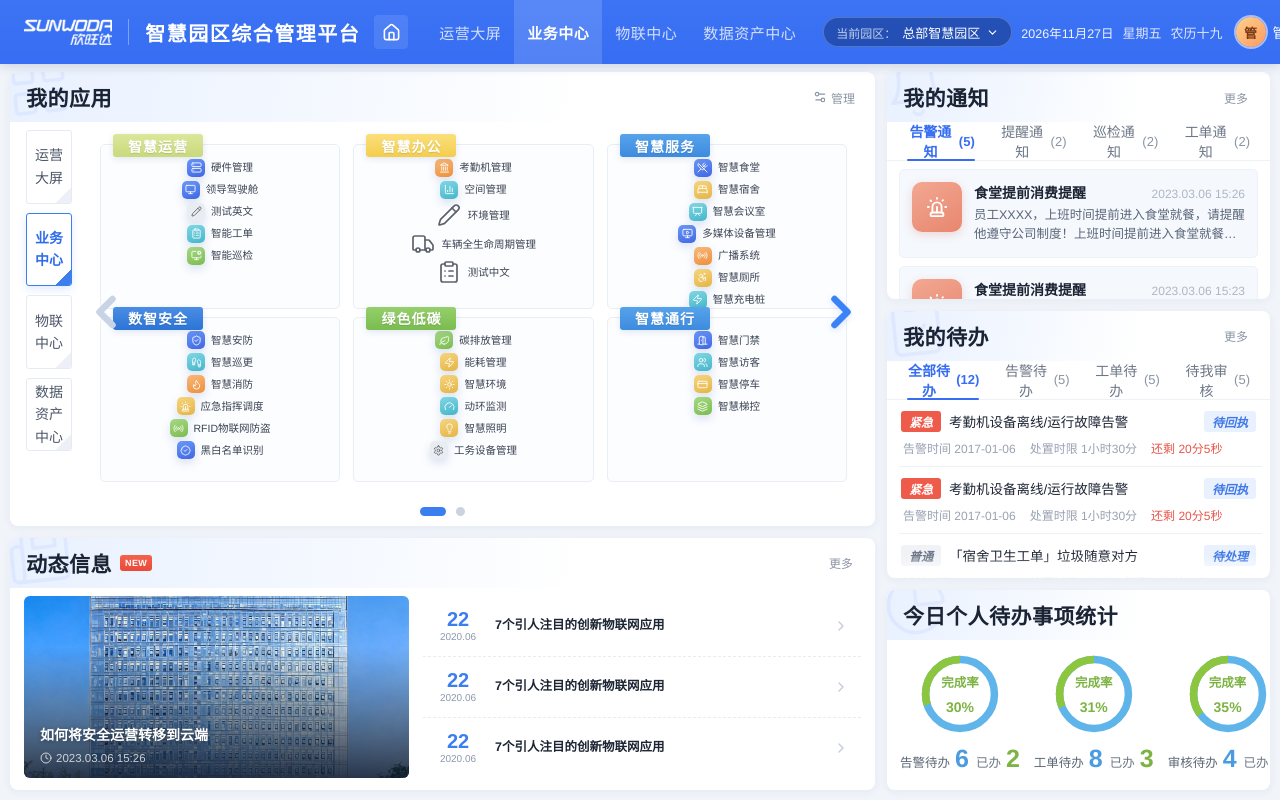
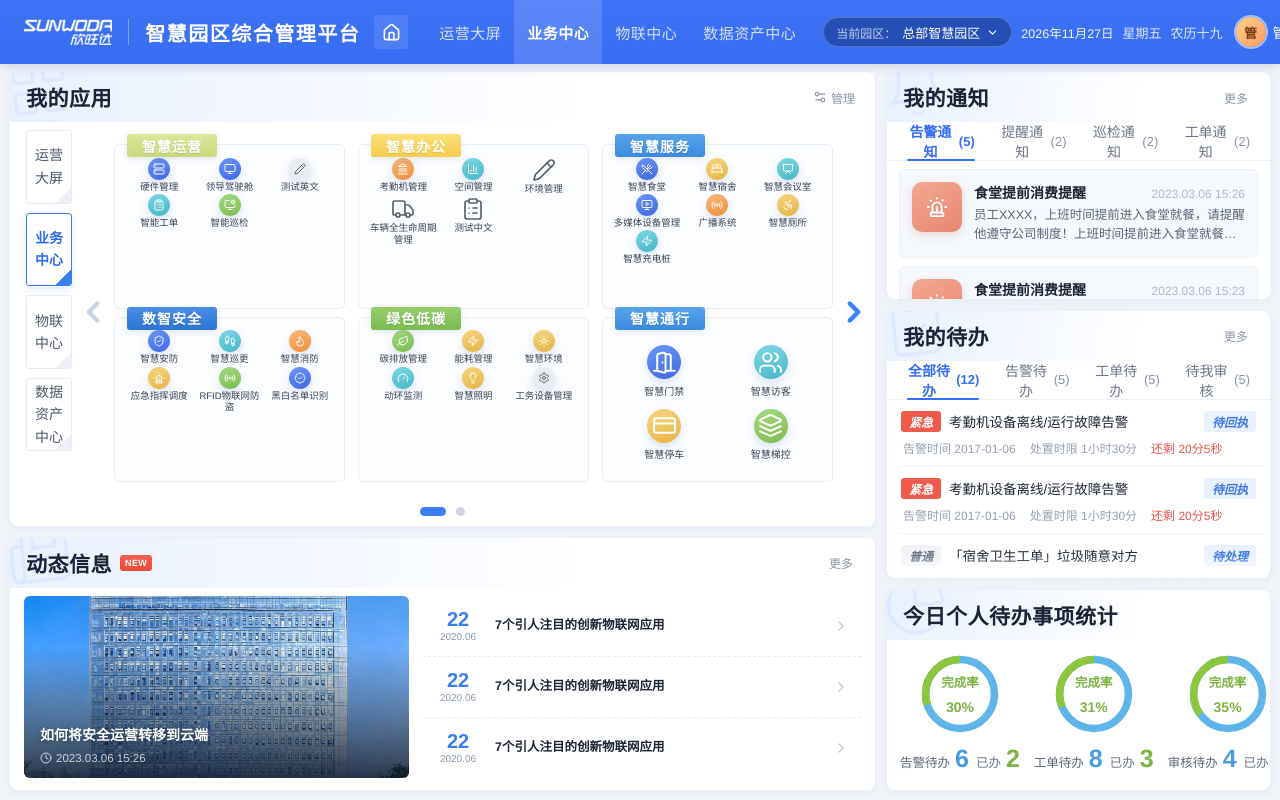
Before and after one commit to jeremyli1990228/xinwangda, a React (Vite) app: page / in a window 1280 px wide. Shown: the top 800 px of the page. Built offline with nearby package versions, Linux system fonts and the light colour scheme.

Commit message:
style: unify compact app layout with icon-above-name
Round compact icons, reserve margins for paging arrows, adjust IoT columns.

```diff
--- a/src/components/MyApps.css
+++ b/src/components/MyApps.css
@@ -115,6 +115,7 @@
 .apps-viewport {
   flex: 1;
   min-width: 0;
+  padding: 0 14px;
   overflow: hidden;
 }
 
@@ -375,11 +376,16 @@
 }
 
 .stage-arrow--prev {
-  left: -6px;
+  left: -10px;
 }
 
 .stage-arrow--next {
-  right: -6px;
+  right: -10px;
+}
+
+.stage-arrow svg {
+  width: 34px;
+  height: 34px;
 }
 
 /* 轮播点 */
@@ -409,38 +415,35 @@
   background: #3b7ef0;
 }
 
-/* 高密度分组：图标与名称同行排布，避免卡片较小时文字与图标重叠 */
+/* 高密度分组：沿用「运营大屏」图标在上、名称在下的排版，仅缩小图标与字号 */
 .app-group.is-compact .app-group__grid {
-  column-gap: 8px;
+  column-gap: 2px;
   row-gap: 2px;
   align-content: start;
 }
 
 .app-group.is-compact .app-item {
-  flex-direction: row;
-  align-items: center;
-  justify-content: flex-start;
-  gap: 6px;
-  min-height: 20px;
-  padding: 1px 0;
+  gap: 1px;
+  min-height: 0;
+  padding: 0;
 }
 
 .app-group.is-compact .app-item__ico {
   flex: none;
-  width: 18px;
-  height: 18px;
-  border-radius: 5px;
+  width: 22px;
+  height: 22px;
+  border-radius: 50%;
 }
 
 .app-group.is-compact .app-item__ico svg {
-  width: 11px;
-  height: 11px;
+  width: 12px;
+  height: 12px;
 }
 
 .app-group.is-compact .app-item__name {
-  max-width: none;
-  font-size: 10.5px;
-  line-height: 1.35;
+  max-width: 82px;
+  font-size: 9.5px;
+  line-height: 1.2;
   white-space: normal;
   overflow: visible;
   text-overflow: clip;
--- a/src/components/MyApps.tsx
+++ b/src/components/MyApps.tsx
@@ -58,9 +58,7 @@ function GroupCard({ group, useArea }: { group: AppGroup; useArea: boolean }) {
       <span className={`app-group__label tone-${group.tone}`}>{group.title}</span>
       <div
         className="app-group__grid"
-        style={{
-          gridTemplateColumns: `repeat(${group.compact ? (group.cols >= 4 ? 2 : 1) : group.cols}, minmax(0, 1fr))`
-        }}
+        style={{ gridTemplateColumns: `repeat(${group.cols}, minmax(0, 1fr))` }}
       >
         {group.apps.map((app) => (
           <AppButton key={app.id} app={app} compact={group.compact} roomy={roomy} />
--- a/src/data/apps.ts
+++ b/src/data/apps.ts
@@ -170,7 +170,7 @@ const mosaicBiz: AppPage = {
       id: 'g-office',
       title: '智慧办公',
       tone: 'yellow',
-      cols: 2,
+      cols: 3,
       compact: true,
       area: { x: 34.2, y: 0.4, w: 27.6, h: 47.5 },
       apps: [
@@ -235,7 +235,6 @@ const mosaicBiz: AppPage = {
       title: '智慧通行',
       tone: 'blue',
       cols: 2,
-      compact: true,
       area: { x: 63.6, y: 58.8, w: 36.4, h: 40.8 },
       apps: [
         { id: 'f1', name: '智慧门禁', icon: 'door', tone: 'blue' },
@@ -279,7 +278,7 @@ const iotPage: AppPage = {
       id: 'iot-all',
       title: '物联中心',
       tone: 'blue',
-      cols: 5,
+      cols: 4,
       compact: true,
       apps: [
         { id: 'i1', name: '首页', icon: 'monitor', tone: 'blue' },
```
